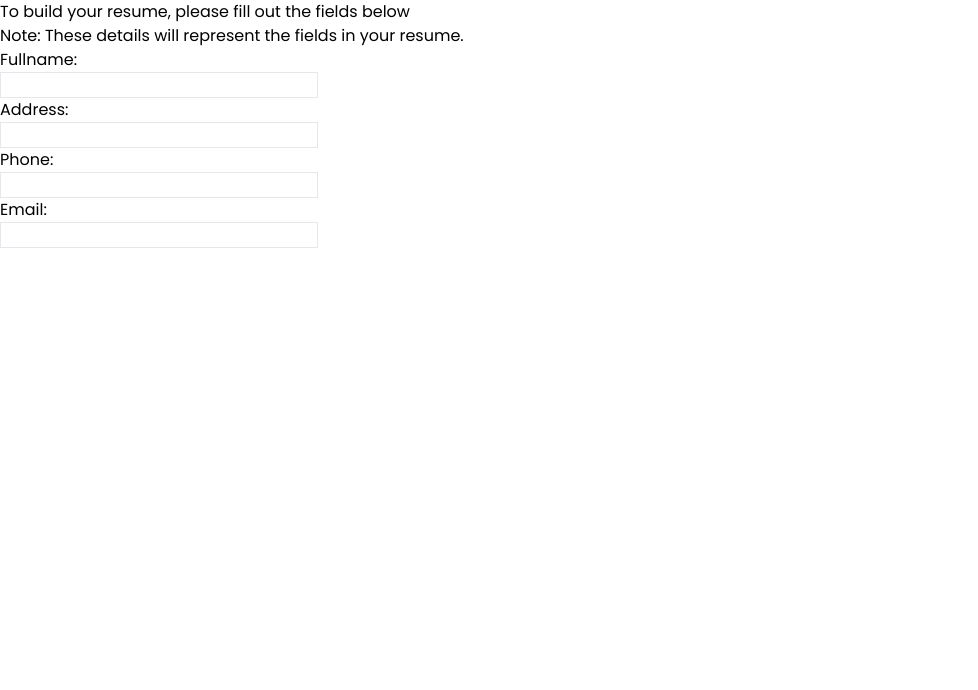
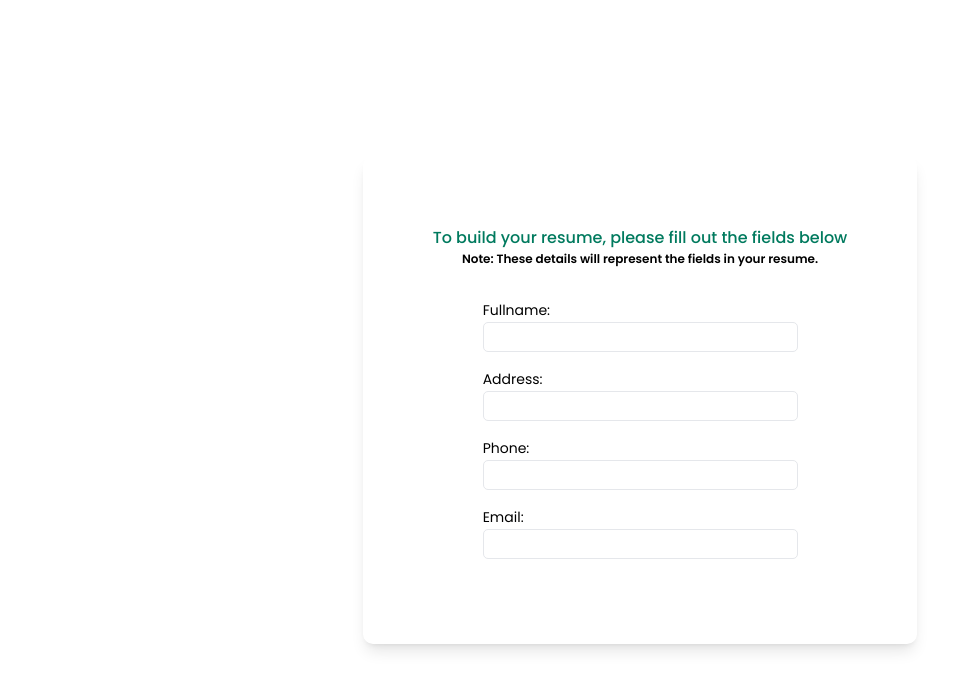
Before and after one commit to belemaaa/BuildMyResume, a React (Create React App) app: page /details_1 in a window 1280 px wide. Shown: the top 690 px of the page, without its empty margins (0-978 px from the left). Built offline with nearby package versions, Linux system fonts and the light colour scheme.

Commit message:
form update

```diff
--- a/src/assets/css/styles.css
+++ b/src/assets/css/styles.css
@@ -95,3 +95,42 @@
         align-self: self-start;
     }
 }
+.details-page{
+    margin: 0;
+    height: 100vh;
+    display: flex;
+    justify-content: center;
+    align-items: center;
+    overflow: hidden;
+}
+.details-div{
+    padding: 70px;
+    border-radius: 10px;
+}
+.p1{
+    font-weight: 500;
+    text-align: center;
+    color: #007A5E;
+}
+.p2{
+    text-align: center;
+    font-size: 12px;
+    font-weight: 600;
+    margin-bottom: 30px;
+}
+.details-box label{
+    font-weight: 400;
+    font-size: 14px;
+}
+.details-box input{
+    width: 315px;
+    height: 30px;
+    border-radius: 5px;
+    margin-bottom: 15px;
+    padding: 10px;
+    font-size: 12px;
+}
+.details1form{
+    align-self: center;
+   margin-left: 50px;
+}
--- a/src/components/DetailsHeader.jsx
+++ b/src/components/DetailsHeader.jsx
@@ -11,53 +11,57 @@ const DetailsHeader = () => {
         setDetails1Array([...details1Array, formData]);
     };
   return (
-    <div>
-        <div className='details-div'>
-            <p>To build your resume, please fill out the fields below</p>
-            <p>Note: These details will represent the fields in your resume.</p>
-        </div>
+    <div className='details-page'>
+        <div className='details-div shadow-lg'>
+            <p className='p1'>To build your resume, please fill out the fields below</p>
+            <p className='p2'>Note: These details will represent the fields in your resume.</p>
 
-        <form method='POST' onSubmit={handleFormSubmit}>
-            <label>Fullname:</label> <br/>
+            <form method='POST' onSubmit={handleFormSubmit} className='details1form'>
+                <div className='details-box'>
+                    <label className='details-lbl'>Fullname:</label> <br/>
                     <input
-                className='details-input-box border'
+                        className='border'
                         type='text'
                         maxLength={100}
                         onChange={(e) => setFullname(e.target.value)}
                         required
                     />
-            <br/>
+                </div>
 
+                <div className='details-box'>
                     <label>Address:</label><br/>
                     <input
                         type='text'
-                className='details-input-box border'
+                        className='border'
                         maxLength={250}
                         onChange={(e) => setAddress(e.target.value)}
                         required
                     />
-            <br/>
+                </div>
 
+                <div className='details-box'>
                     <label>Phone:</label><br/>
                     <input
                         type='phone'
-                className='details-input-box border'
+                        className='border'
                         onChange={(e) => setPhone(e.target.value)}
                         required
                     />
-            <br/>
+                </div>
 
+                <div className='details-box'>
                     <label>Email:</label><br/>
                     <input
                         type='email'
-                className='details-input-box border'
+                        className='border'
                         maxLength={250}
                         onChange={(e) => setEmail(e.target.value)}
                         required
                     />
+                </div>
 
             </form>
-
+        </div>
     </div>
   )
 }
```
Lines whose indentation alone changed are shown as unchanged.
